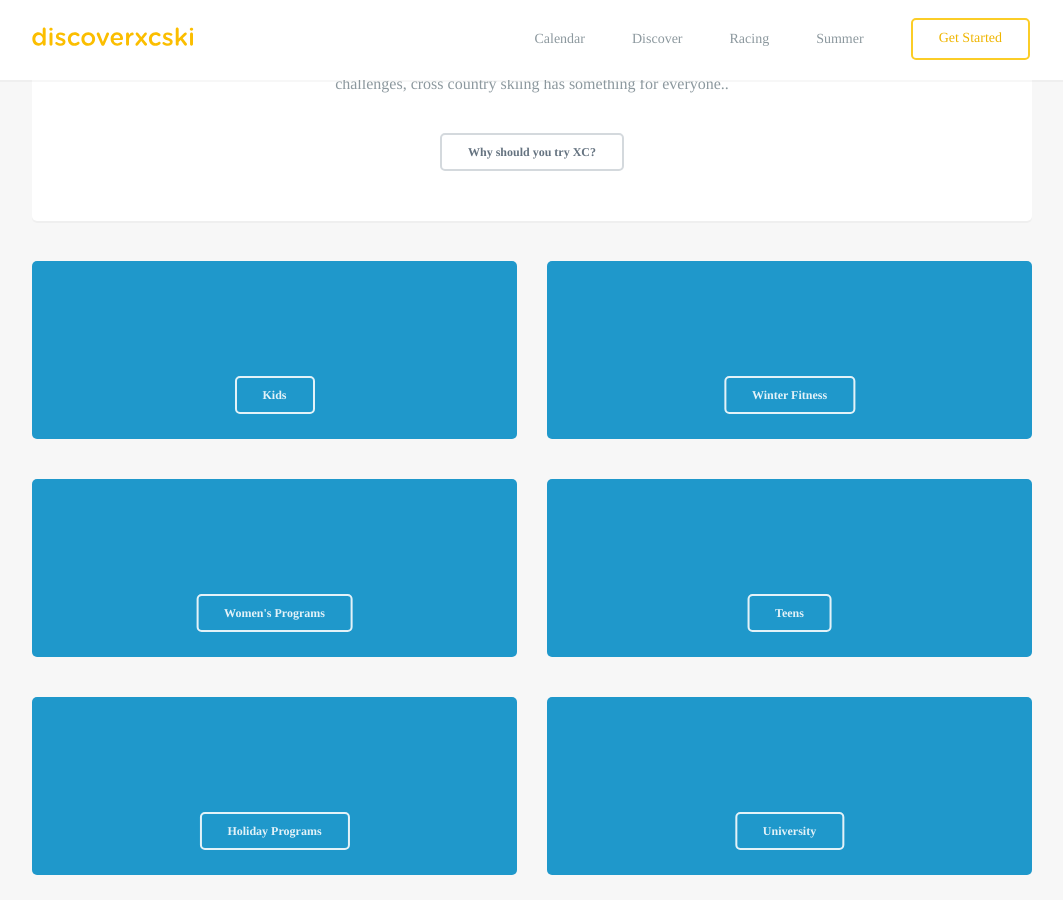
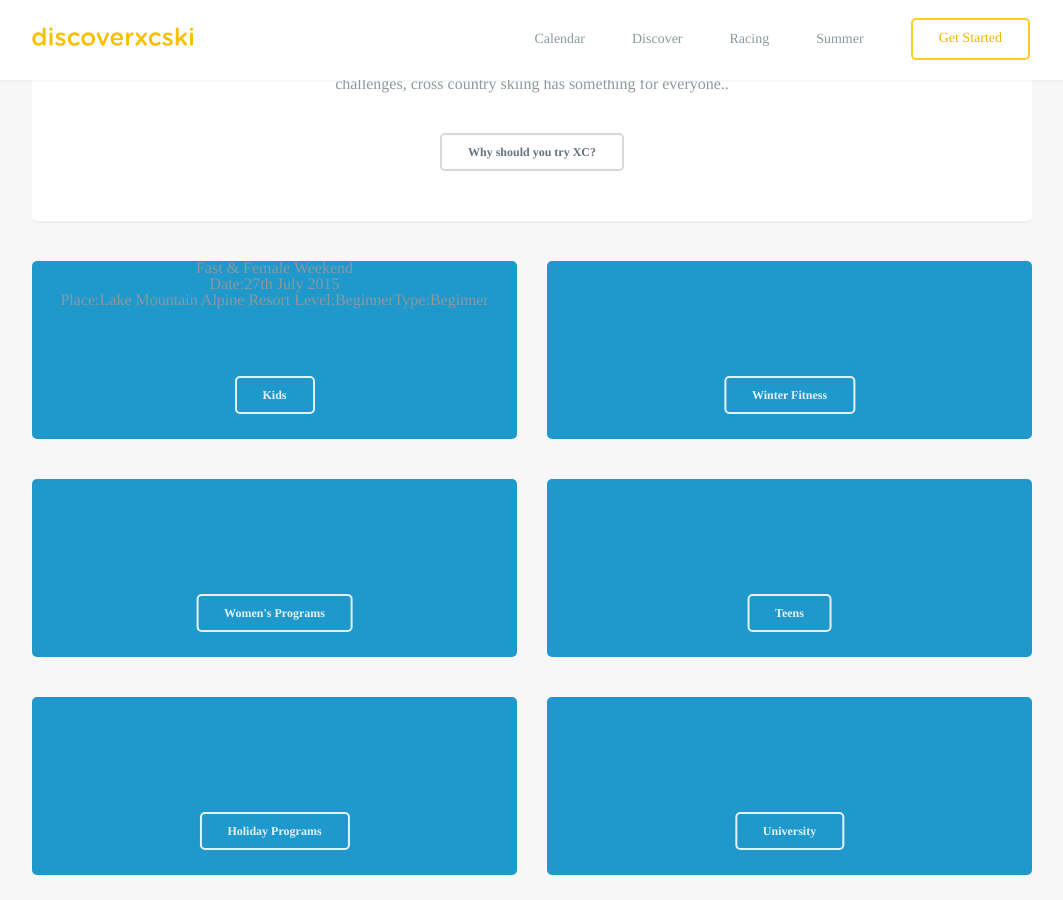
Before and after one commit to robcatto/robcatto.github.io, a Jekyll site: the page built from events/index.html, in a window 1280 px wide and 900 px high, scrolled down 420 px. Shown: the whole window, without its empty margins (108-1171 px from the left). Built offline with Jekyll 4.4.1, drawn with Linux system fonts in a browser that asks for light colours; some web fonts are replaced; Markdown is read by kramdown in place of the engine named in the settings.

Commit message:
Update index.html

```diff
--- a/events/index.html
+++ b/events/index.html
@@ -56,6 +56,11 @@ layout: default
 
                         <div class="column two">
                             <div class="callout-card">
+                                    <h2>Fast & Female Weekend</h2>
+                                        <span>Date:</span><span>27th July 2015</span>
+                                        <br>
+                                        <span>Place:</span><span>Lake Mountain Alpine Resort</span>
+                                        <span>Level:</span><span>Beginner</span><span>Type:</span><span>Beginner</span>
                                 <a class="button small inverse" href="/discoverxc/kids" data-featurette="analytics-click-event" data-event-category="button" data-event-action="M: Clicked Perks" data-event-label="Source: Features Page" id="featurette-13">Kids</a>
                             </div>
                         </div>
```
